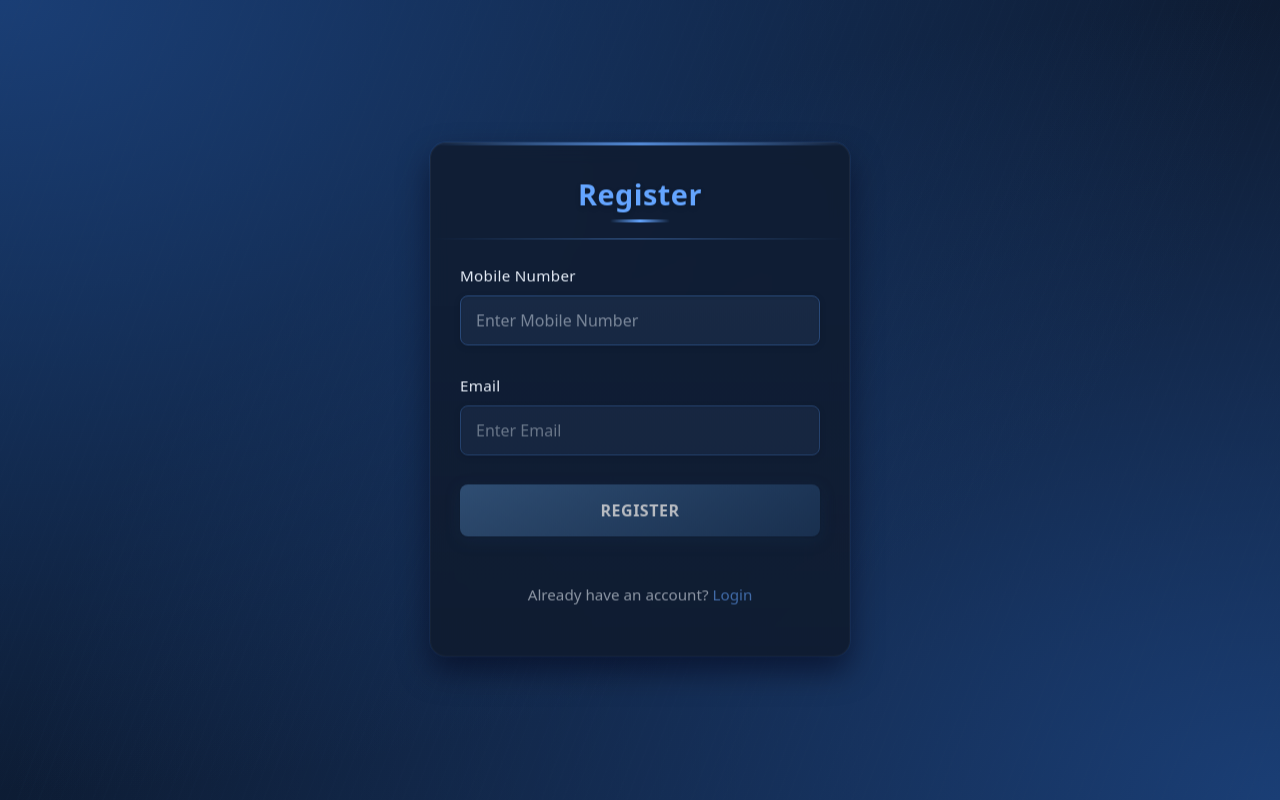
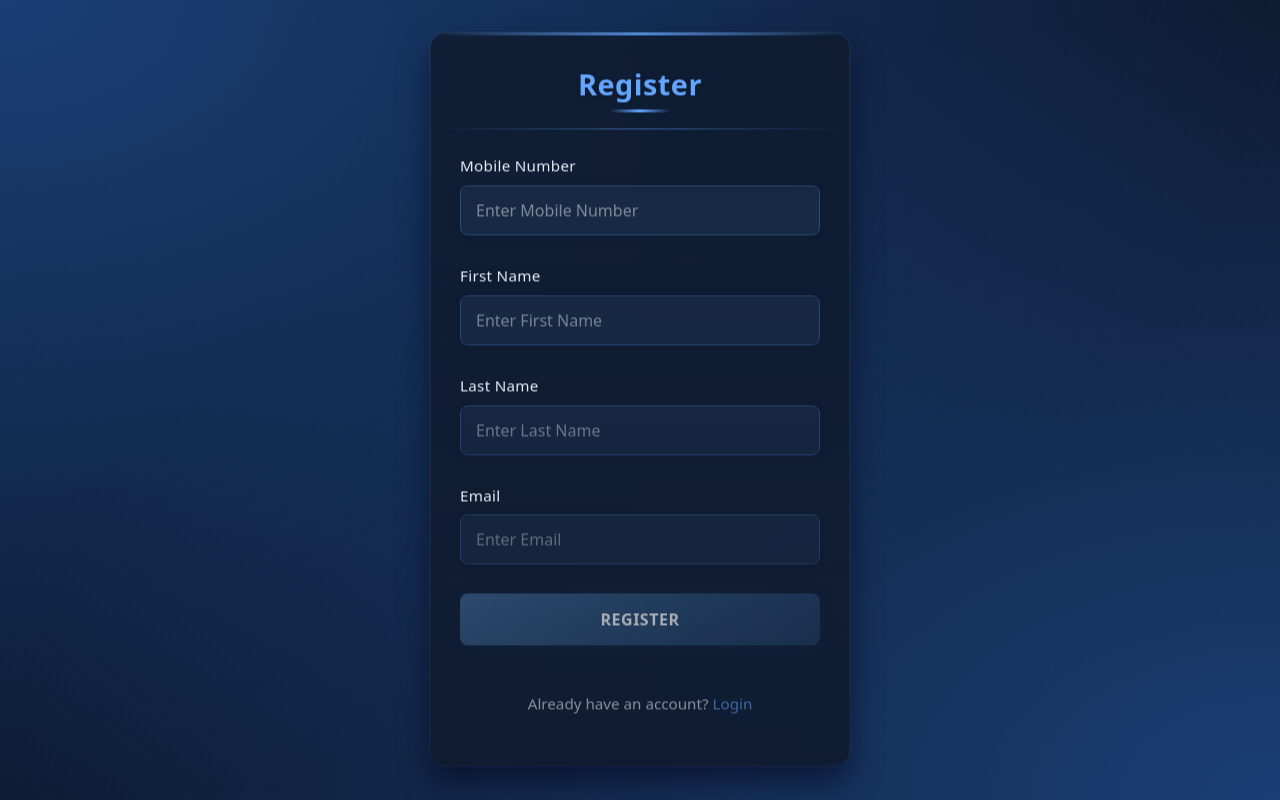
Before and after one commit to rishishah1102/Cric-Auction-Frontend, a React (Create React App) app: page /register in a window 1280 px wide. Built offline with nearby package versions, Linux system fonts and the light colour scheme; no server answers.

Commit message:
Changes in profile

```diff
--- a/src/components/navigation/Navbar.jsx
+++ b/src/components/navigation/Navbar.jsx
@@ -13,7 +13,7 @@ import LogoutIcon from "@mui/icons-material/Logout";
 // Components
 import NavList from "./NavList";
 import routes from "../../utils/routes";
-import { profileAPI } from "../../utils/axios";
+import { instance } from "../../utils/axios";
 import { toast } from "react-toastify";
 
 function Navbar({ onOpen }) {
@@ -30,7 +30,7 @@ function Navbar({ onOpen }) {
   const { userData } = useContext(auctionContext);
 
   useEffect(() => {
-    if (userData !== (null || undefined)) {
+    if (userData !== (null || undefined) && Object.keys(userData).length !== 0) {
       setProfile(userData);
     } else {
       fetchData()
@@ -39,11 +39,11 @@ function Navbar({ onOpen }) {
 
   const fetchData = async () => {
     try {
-      const res = await profileAPI.get("/profile", {
+      const res = await instance.get("/profile/get", {
         headers: { Authorization: localStorage.getItem("auction") },
       });
       if (res.status === 200) {
-        setProfile(res.data.userProfile);
+        setProfile(res.data.profile);
       }
     } catch (error) {
       if (error?.response?.status === 401) {
--- a/src/context/auctionState.js
+++ b/src/context/auctionState.js
@@ -1,6 +1,6 @@
 import React, { useEffect, useState } from "react";
 import AuctionContext from "./auctionContext";
-import { auctionAPI, profileAPI } from "../utils/axios";
+import { auctionAPI, instance } from "../utils/axios";
 
 const UserState = (props) => {
   const [userData, setUserData] = useState({});
@@ -9,11 +9,11 @@ const UserState = (props) => {
   useEffect(() => {
     const fetchData = async () => {
       try {
-        const res = await profileAPI.get("/profile", {
+        const res = await instance.get("/profile/get", {
           headers: { Authorization: localStorage.getItem("auction") },
         });
         if (res.status === 200) {
-          setUserData(res.data.userProfile);
+          setUserData(res.data.profile);
         }
       } catch (error) {
         console.error("failed to fetch user");
--- a/src/pages/Profile.jsx
+++ b/src/pages/Profile.jsx
@@ -48,7 +48,7 @@ function Profile() {
   useEffect(() => {
     document.title = "Profile";
 
-    if (userData !== (null || undefined)) {
+    if (userData !== (null || undefined) && Object.keys(userData).length !== 0) {
       setProfileData(userData);
       userData.image_url !== (null || undefined) && setImageUrl(userData?.image_url);
     } else {
@@ -65,8 +65,8 @@ function Profile() {
         headers: { Authorization: localStorage.getItem("auction") },
       });
       if (res.status === 200) {
-        setProfileData(res.data.userProfile);
-        setImageUrl(res.data.userProfile.image_url)
+        setProfileData(res.data.profile);
+        setImageUrl(res.data.profile?.image_url);
       }
     } catch (error) {
       if (error?.response?.status === 401) {
@@ -174,7 +174,7 @@ function Profile() {
               title="First Name"
               type="text"
               placeholder="eg: John"
-              value={profileData.first_name}
+              value={profileData?.first_name}
               onChange={handleChange}
             />
             <FormInput
@@ -182,7 +182,7 @@ function Profile() {
               title="Last Name"
               type="text"
               placeholder="eg: Doe"
-              value={profileData.last_name}
+              value={profileData?.last_name}
               onChange={handleChange}
             />
           </div>
@@ -193,7 +193,7 @@ function Profile() {
               title="Role"
               type="select"
               options={roles}
-              value={profileData.role}
+              value={profileData?.role}
               onChange={handleChange}
             />
             <FormInput
@@ -201,7 +201,7 @@ function Profile() {
               title="Batting Hand"
               type="select"
               options={battingHand}
-              value={profileData.batting_hand}
+              value={profileData?.batting_hand}
               onChange={handleChange}
             />
           </div>
@@ -212,7 +212,7 @@ function Profile() {
               title="Batting Order"
               type="select"
               options={battingOrder}
-              value={profileData.batting_order}
+              value={profileData?.batting_order}
               onChange={handleChange}
             />
             <FormInput
@@ -220,7 +220,7 @@ function Profile() {
               title="Batting Style"
               type="select"
               options={battingStyle}
-              value={profileData.batting_style}
+              value={profileData?.batting_style}
               onChange={handleChange}
             />
           </div>
@@ -231,7 +231,7 @@ function Profile() {
               title="Bowling Arm"
               type="select"
               options={arm}
-              value={profileData.bowling_arm}
+              value={profileData?.bowling_arm}
               onChange={handleChange}
             />
             <FormInput
@@ -239,7 +239,7 @@ function Profile() {
               title="Bowling Type"
               type="select"
               options={pace}
-              value={profileData.bowling_type}
+              value={profileData?.bowling_type}
               onChange={handleChange}
             />
           </div>
--- a/src/pages/Register.jsx
+++ b/src/pages/Register.jsx
@@ -20,7 +20,7 @@ import "react-toastify/dist/ReactToastify.css";
 const Register = () => {
   const navigate = useNavigate();
   const [isRegistering, setIsRegistering] = useState(true);
-  const [formData, setFormData] = useState({ email: "", mobile: "" });
+  const [formData, setFormData] = useState({ email: "", mobile: "", first_name: "", last_name: "" });
   const [otp, setOtp] = useState(new Array(6).fill(""));
   const [showOtpField, setShowOtpField] = useState(false);
 
@@ -46,6 +46,8 @@ const Register = () => {
     e.preventDefault();
     let emailValidation;
     let mobileValidation;
+    let firstNameValidation;
+    let lastNameValidation;
 
     const emailSchema = yup
       .string()
@@ -55,6 +57,12 @@ const Register = () => {
       .string()
       .matches(/^\d{10}$/, "Mobile number must be 10 digits")
       .required("Mobile number is required");
+    const firstNameSchema = yup
+      .string()
+      .required("First name is required");
+    const lastNameSchema = yup
+      .string()
+      .required("Last name is required");
 
     try {
       emailValidation = await emailSchema.validate(formData.email, {
@@ -63,11 +71,26 @@ const Register = () => {
       mobileValidation = await mobileSchema.validate(formData.mobile, {
         abortEarly: false,
       });
+      firstNameValidation = await firstNameSchema.validate(formData.first_name, {
+        abortEarly: false,
+      });
+      lastNameValidation = await lastNameSchema.validate(formData.last_name, {
+        abortEarly: false,
+      });
 
-      if (emailValidation && mobileValidation) {
+      console.log("emailValidation:", emailValidation);
+      console.log("mobileValidation:", mobileValidation);
+      console.log("firstNameValidation:", firstNameValidation);
+      console.log("lastNameValidation:", lastNameValidation);
+
+      if (emailValidation && mobileValidation && firstNameValidation && lastNameValidation) {
+        console.log("validation success");
+
         const requestData = {
           email: formData.email,
           mobile: formData.mobile,
+          first_name: formData.first_name,
+          last_name: formData.last_name,
         };
         const response = await instance.post(
           "/auth/register",
@@ -117,6 +140,8 @@ const Register = () => {
       let res = await instance.post("/auth/rotp", {
         email: formData.email,
         mobile: formData.mobile,
+        first_name: formData.first_name,
+        last_name: formData.last_name,
         otp: enteredOTp,
       });
       if (res.status === 201) {
@@ -158,6 +183,26 @@ const Register = () => {
                 formData={formData}
                 handleChange={handleChange}
                 nameAttribute="mobile"
+                disabled={showOtpField}
+              />
+              <Input
+                animate={-50}
+                fieldName="First Name"
+                fieldType="text"
+                placeholder="Enter First Name"
+                formData={formData}
+                handleChange={handleChange}
+                nameAttribute="first_name"
+                disabled={showOtpField}
+              />
+              <Input
+                animate={-50}
+                fieldName="Last Name"
+                fieldType="text"
+                placeholder="Enter Last Name"
+                formData={formData}
+                handleChange={handleChange}
+                nameAttribute="last_name"
                 disabled={showOtpField}
               />
               <Input
```
